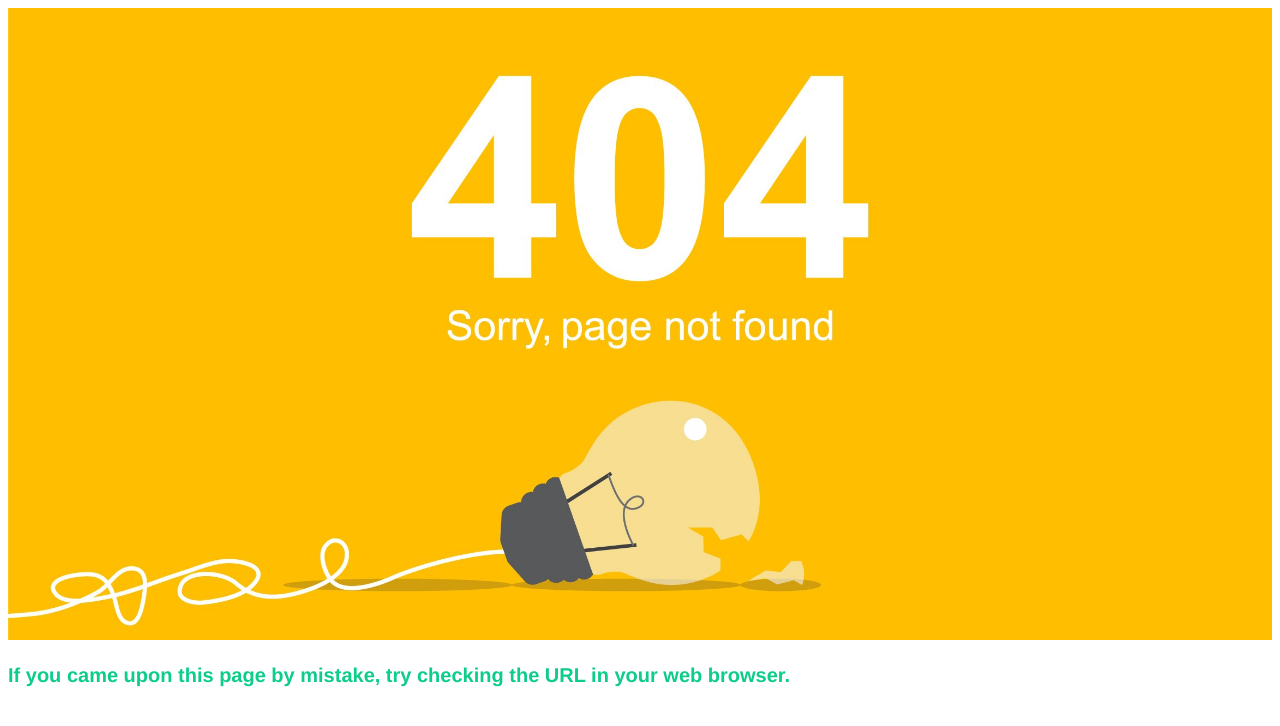
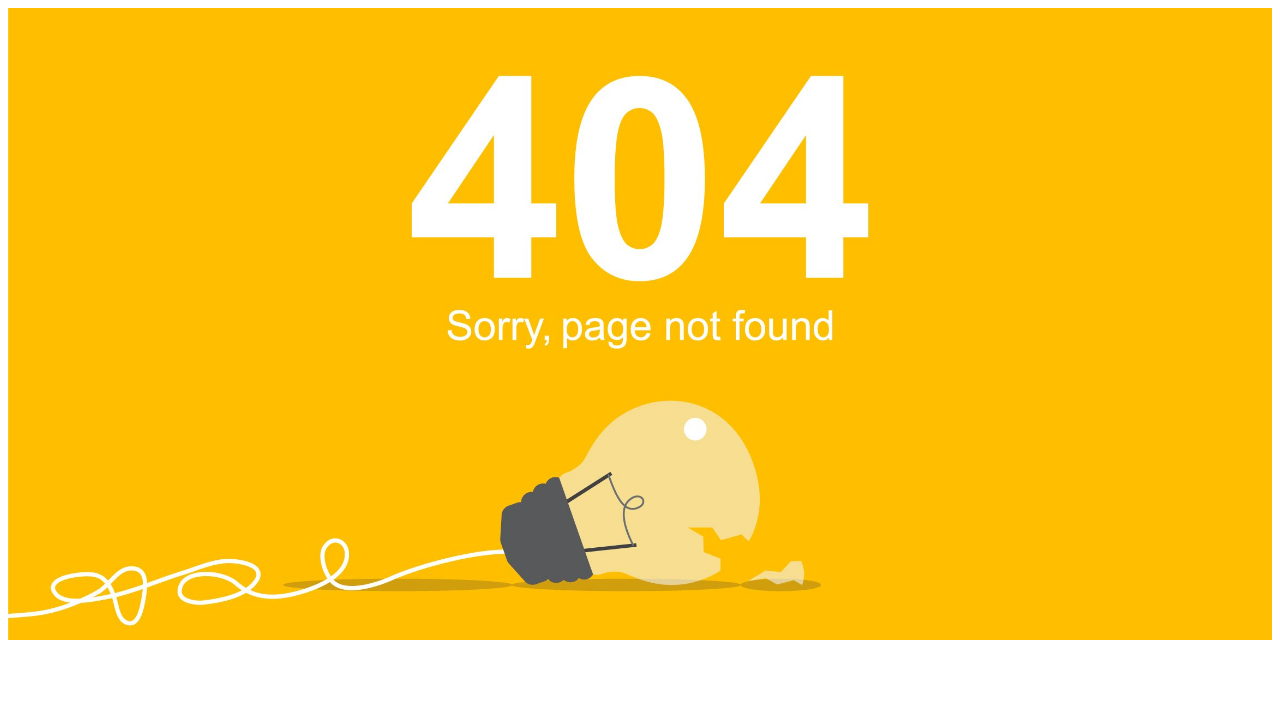
Before and after one commit to Femchengdu/html-resume, a website: page src/404.html in a window 1280 px wide. Drawn offline with Linux system fonts and the light colour scheme.

Commit message:
refac: Removed unecessary paragraph

```diff
--- a/src/404.html
+++ b/src/404.html
@@ -3,12 +3,6 @@
 <head>
 
 <style type=text/css>
-
-    p {    color: #0ecc8a;
-        font-weight: 900;
-        font-size: 20px;
-        font-family: Helvetica, Arial, sans-serif;
-    }
     img {
         width: 100%
     }
@@ -19,9 +13,5 @@
 <body>
 
 <a href="#"><img src="site.jpg"></a>
-
-<p>
-If you came upon this page by mistake, try checking the URL in your web browser.</p>
-
 </body>
 </html>
```
